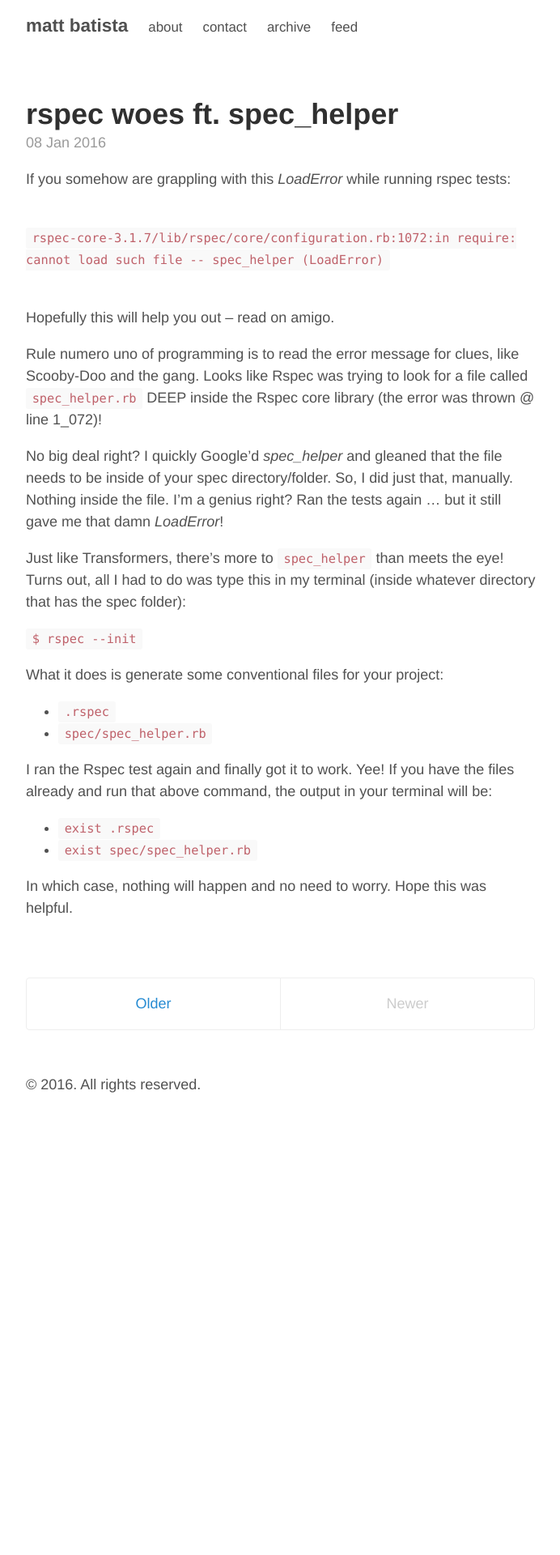
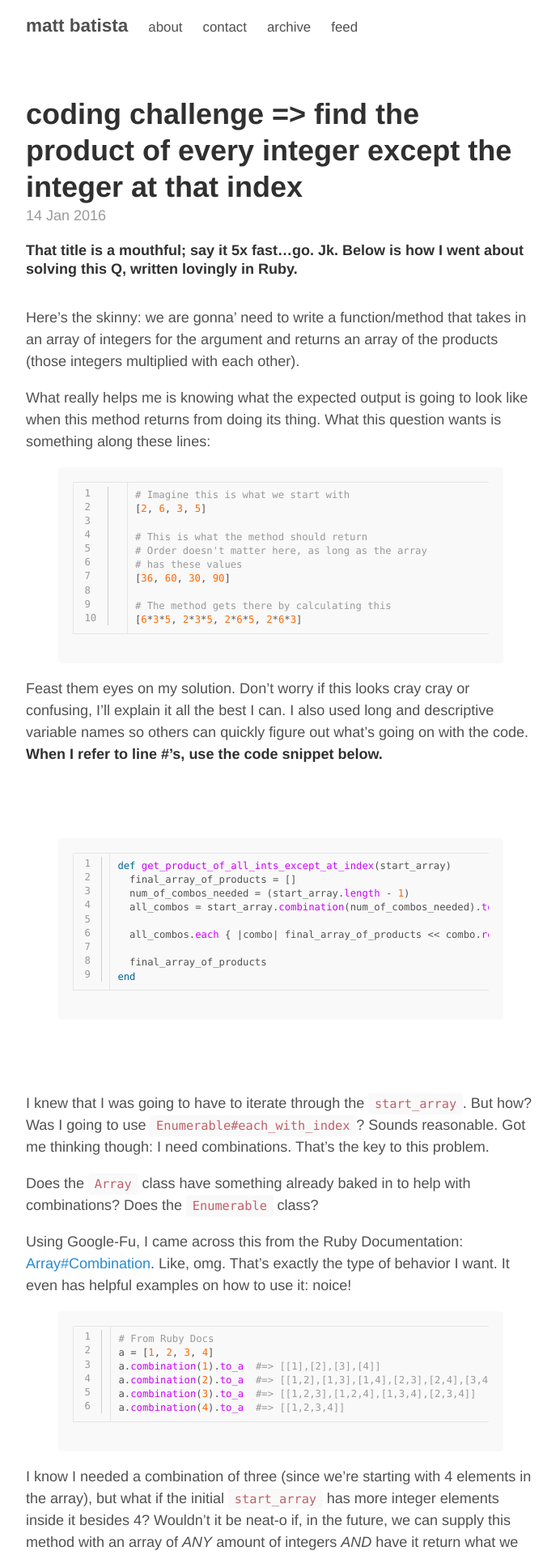
Before and after one commit to sirmatt/sirmatt.github.io, a Jekyll site: the page built from index.html, in a window 1280 px wide. Shown: the top 1920 px of the page at 81% size, without its empty margins (293-985 px from the left). Built offline with Jekyll 4.4.1, drawn with Linux system fonts in a browser that asks for light colours; the list of posts is cut into pages by our own code; comment, search, counter and statistics services are not loaded; before the commit the page ends 1371 px from its top, so only the background shows below that; some of the changed text lies outside the part shown.

Commit message:
Adjust code snippet css, new post

```diff
--- /dev/null
+++ b/_posts/2016-01-14-find-the-product-of-every-integer.md
@@ -0,0 +1,98 @@
+---
+layout: post
+title: coding challenge => find the product of every integer except the integer at that index
+comments: true
+permalink:
+---
+
+#####That title is a mouthful; say it 5x fast...go. Jk. Below is how I went about solving this Q, written lovingly in Ruby.
+
+<br>
+Here's the skinny: we are gonna' need to write a function/method that takes in an array of integers for the argument and returns an array of the products (those integers multiplied with each other).
+<br>
+
+What really helps me is knowing what the expected output is going to look like when this method returns from doing its thing. What this question wants is something along these lines:
+
+
+{% highlight ruby linenos %}
+# Imagine this is what we start with
+[2, 6, 3, 5]
+
+# This is what the method should return
+# Order doesn't matter here, as long as the array
+# has these values
+[36, 60, 30, 90]
+
+# The method gets there by calculating this
+[6*3*5, 2*3*5, 2*6*5, 2*6*3]
+{% endhighlight %}
+
+Feast them eyes on my solution. Don't worry if this looks cray cray or confusing, I'll explain it all the best I can. I also used long and descriptive variable names so others can quickly figure out what's going on with the code. **When I refer to line #'s, use the code snippet below.**
+
+<br>
+<br>
+{% highlight ruby linenos %}
+def get_product_of_all_ints_except_at_index(start_array)
+  final_array_of_products = []
+  num_of_combos_needed = (start_array.length - 1)
+  all_combos = start_array.combination(num_of_combos_needed).to_a
+
+  all_combos.each { |combo| final_array_of_products << combo.reduce(:*) }
+
+  final_array_of_products
+end
+{% endhighlight %}
+<br>
+<br>
+
+I knew that I was going to have to iterate through the <code>start_array</code>. But how? Was I going to use <code>Enumerable#each_with_index</code>? Sounds reasonable. Got me thinking though: I need combinations. That's the key to this problem.
+
+Does the <code>Array</code> class have something already baked in to help with combinations? Does the <code>Enumerable</code> class?
+
+Using Google-Fu, I came across this from the Ruby Documentation: [Array#Combination](http://ruby-doc.org/core-2.2.0/Array.html#method-i-combination). Like, omg. That's exactly the type of behavior I want. It even has helpful examples on how to use it: noice!
+
+{% highlight ruby linenos %}
+# From Ruby Docs
+a = [1, 2, 3, 4]
+a.combination(1).to_a  #=> [[1],[2],[3],[4]]
+a.combination(2).to_a  #=> [[1,2],[1,3],[1,4],[2,3],[2,4],[3,4]]
+a.combination(3).to_a  #=> [[1,2,3],[1,2,4],[1,3,4],[2,3,4]]
+a.combination(4).to_a  #=> [[1,2,3,4]]
+{% endhighlight %}
+
+I know I needed a combination of three (since we're starting with 4 elements in the array), but what if the initial <code>start_array</code> has more integer elements inside it besides 4? Wouldn't it be neat-o if, in the future, we can supply this method with an array of *ANY* amount of integers *AND* have it return what we expect?!
+
+{% highlight ruby linenos %}
+# Boom! Now we'll get just the right amount of combinations
+num_of_combos_needed = (start_array.length - 1)
+{% endhighlight %}
+
+Stepping through the <code>get_product_of_all_ints_except_at_index</code> method so far, I first declared the variable <code>final_array_of_products</code> which references an empty array (I'll use this later). Then <code>line 3</code> takes the <code>start_array</code>'s length and subtracts 1 so we will always get the perfect amount of combinations; that value is referenced via the <code>num_of_combos_needed</code> variable.
+
+On <code>line 4</code>, the <code>start_array</code> calls the <code>combination</code> method, supplies it with the variable <code>num_of_combos_needed</code>, which works its lovely combo magic, and finally there's the <code>to_a</code> call at the end.
+
+What <code>to_a</code> does is convert the calling object (in our case <code>start_array</code>) to an array. If we didn't have that conversion to an array, the return value of the <code>combination</code> method is an Enumerable object and that just won't cut the mustard. All of that is then referenced too via the <code>all_combos</code> variable.
+
+{% highlight ruby linenos %}
+# 'all_combos' will now reference [[2, 6, 3], [2, 6, 5], [2, 3, 5], [6, 3, 5]]
+all_combos = start_array.combination(num_of_combos_needed).to_a
+{% endhighlight %}
+
+What we have now with the <code>all_combos</code> variable is 1 outer array with 4 little arrays inside it. On <code>line 6</code>, I iterate through those 4 little arrays and use Ruby's helpful <code>Enumerable</code> method <code>reduce</code> on each little array.
+
+What does the <code>reduce</code> method do? Always, always check the [ruby documentation](http://ruby-doc.org/core-2.2.3/Enumerable.html#method-i-reduce). It has everything you need, especially helpful examples.
+
+{% highlight ruby linenos %}
+all_combos.each { |combo| final_array_of_products << combo.reduce(:*) }
+{% endhighlight %}
+
+The above code is saying "Yo, for every little array inside of <code>all_combos</code>, multiply all the elements into one number via <code>reduce</code>, and then push that number into the <code>final_array_of_products</code> array via the <code><<</code> (shovel) operator."
+
+Finally, on <code>line 8</code>, we have the <code>get_product_of_all_ints_except_at_index</code> method return <code>final_array_of_products</code> variable which references that once empty array with 4 numbers inside.
+
+{% highlight ruby linenos %}
+# This gets returned from the method when the dust settles
+final_array_of_products  # => [36, 60, 30, 90]
+{% endhighlight %}
+
+Hope this helps. Stay turnt.
--- a/_sass/_syntax.scss
+++ b/_sass/_syntax.scss
@@ -61,8 +61,17 @@
 .highlight .il { color: #f60 } /* Literal.Number.Integer.Long */
 
 /* Add to css/syntax.css */
-.highlight .lineno { color: #ccc; display: inline-block; padding: 0 5px; border-right:1px solid #ccc; }
-.highlight pre code { width: 550px; display: block; white-space: pre; overflow-x: auto; word-wrap: break-word; }
+.highlight .lineno { color: #ccc;
+  display: inline-block;
+  padding: 0 5px;
+  border-right:1px solid #ccc;
+}
+
+.highlight pre code { width: 550px;
+  display: block;
+  white-space: pre;
+  overflow-x: auto;
+}
 
 .css .o,
 .css .o + .nt,
```
